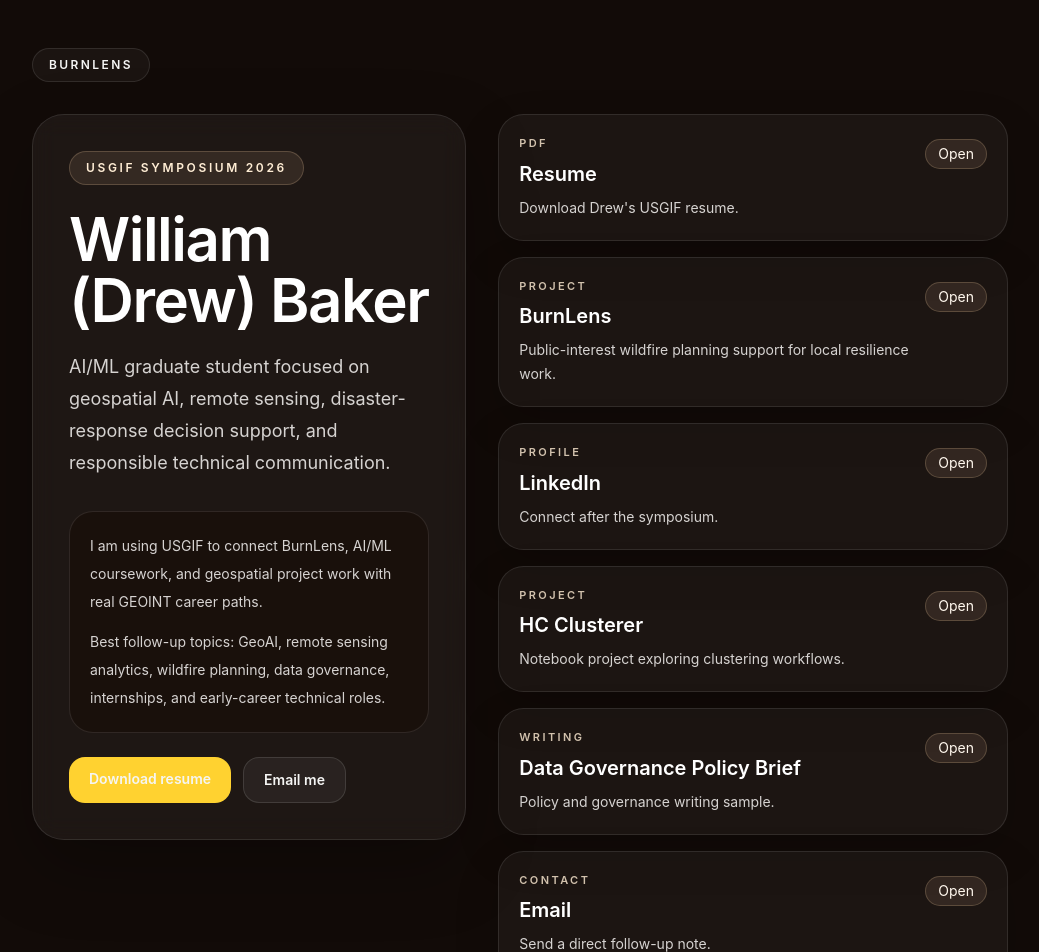
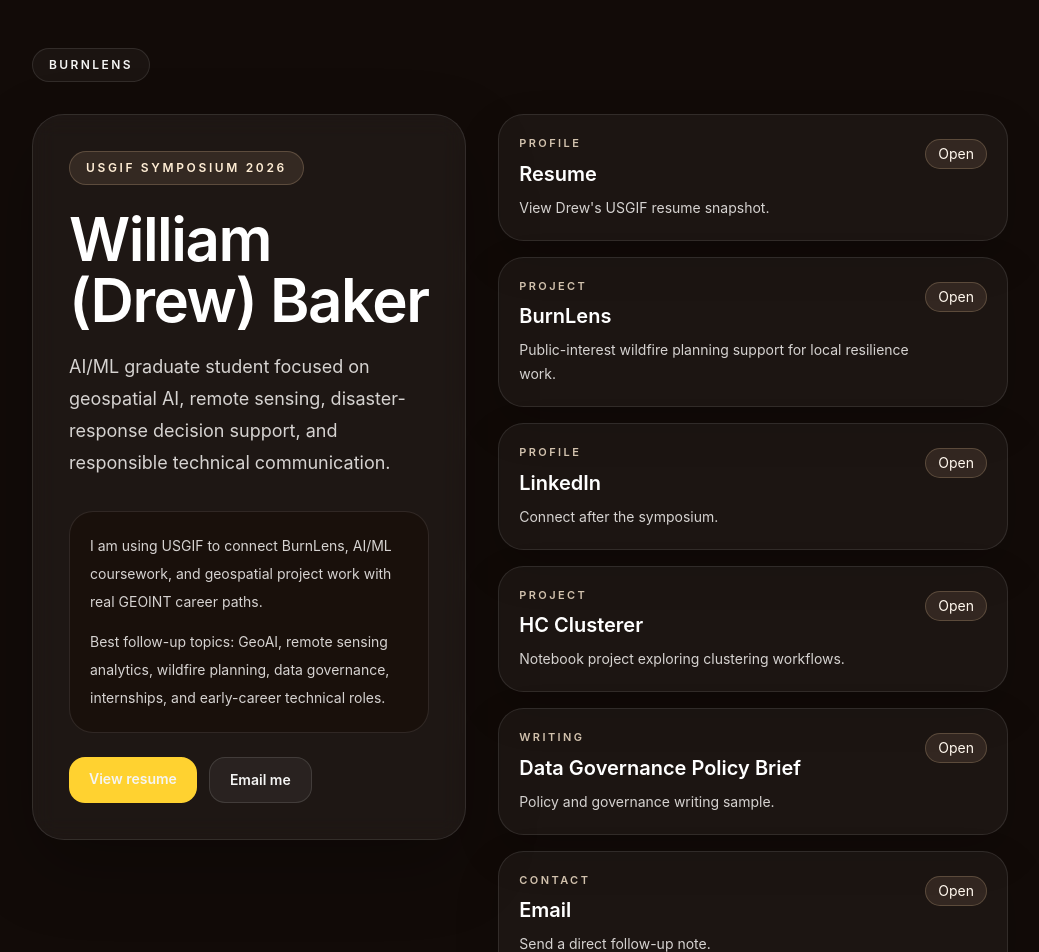
Before and after one commit to drwbkr1/burnlens-site, a Next.js app: page /usgif in a window 1280 px wide. Shown: the top 952 px of the page, without its empty margins (120-1159 px from the left). Built offline with nearby package versions, Linux system fonts and the light colour scheme.

Commit message:
Update USGIF resume link wording

```diff
--- a/app/usgif/page.tsx
+++ b/app/usgif/page.tsx
@@ -2,8 +2,8 @@ const links = [
   {
     label: "Resume",
     href: "/usgif/resume",
-    eyebrow: "PDF",
-    description: "Download Drew's USGIF resume.",
+    eyebrow: "Profile",
+    description: "View Drew's USGIF resume snapshot.",
   },
   {
     label: "BurnLens",
@@ -40,7 +40,7 @@ const links = [
 export const metadata = {
   title: "William (Drew) Baker | USGIF Links",
   description:
-    "USGIF link hub for William (Drew) Baker: resume, BurnLens, LinkedIn, projects, and contact information.",
+    "USGIF link hub for William (Drew) Baker: resume snapshot, BurnLens, LinkedIn, projects, and contact information.",
 };
 
 export default function USGIFLinksPage() {
@@ -82,7 +82,7 @@ export default function USGIFLinksPage() {
                   href="/usgif/resume"
                   className="rounded-2xl bg-amber-300 px-5 py-3 text-sm font-semibold text-black transition hover:-translate-y-0.5"
                 >
-                  Download resume
+                  View resume
                 </a>
                 <a
                   href="mailto:bake1139@purdue.edu?subject=USGIF%20follow-up"
```
